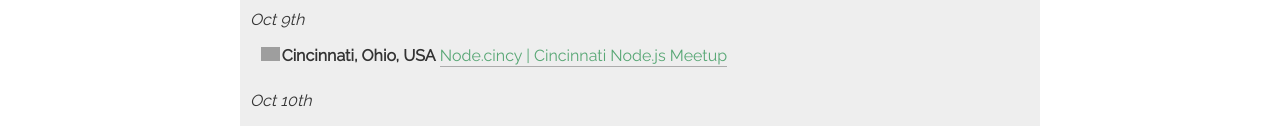
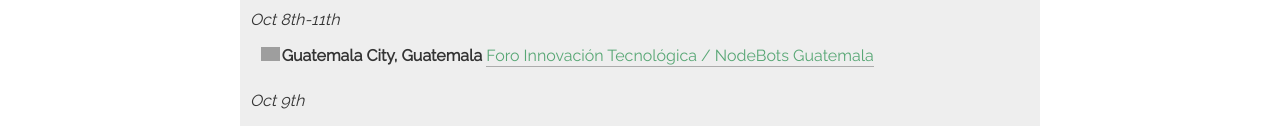
Before and after one commit to knode/node-meatspace, a website: page index.html in a window 1280 px wide. Shown: the part 730-856 px from the top of the page. Drawn offline with nearby package versions, Linux system fonts and the light colour scheme; grey boxes are pictures that could not be loaded.

Commit message:
Updating website.

```diff
--- a/index.html
+++ b/index.html
@@ -62,6 +62,10 @@
 <li><strong>Minneapolis, Minnesota, USA</strong> <a href="https://github.com/NodeMN">NodeMN User Group Meetup</a></li>
 <li><strong>Richmond, VA</strong> <a href="http://rvajs.com/">RVA.js Meetup</a></li>
 <li><strong>San Francisco, USA</strong> <a href="http://www.meetup.com/hackreactor/events/141906012/">Hack Reactor: Math for Hackers 2.0</a></li>
+</ul>
+</li>
+<li><em>Oct 8th-11th</em><ul>
+<li><strong>Guatemala City, Guatemala</strong> <a href="http://fit.galileo.edu">Foro Innovación Tecnológica / NodeBots Guatemala</a></li>
 </ul>
 </li>
 <li><em>Oct 9th</em><ul>
```
Also changed, not shown: README.md.
